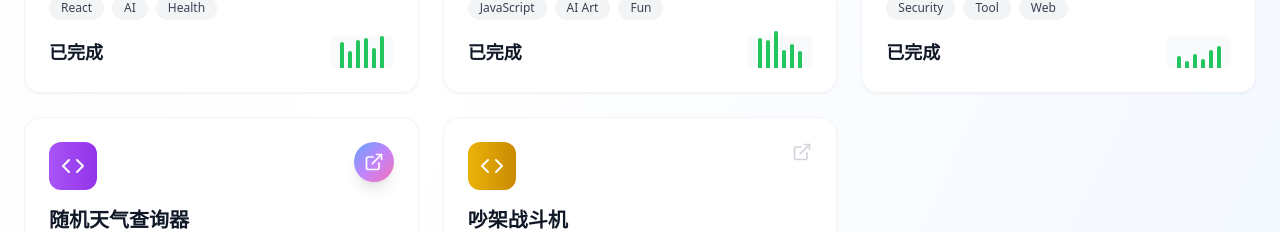
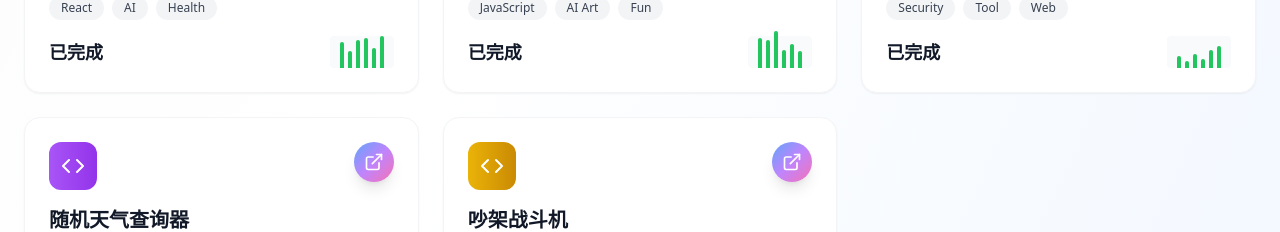
Before and after one commit to kimmmming/mywebsite, a React (Vite) app: page / in a window 1280 px wide. Shown: the part 1775-2007 px from the top of the page. Built offline with nearby package versions, Linux system fonts and the light colour scheme.

Commit message:
Update App.tsx

```diff
--- a/src/App.tsx
+++ b/src/App.tsx
@@ -69,7 +69,8 @@ const projects = [
     tags: ['AI', 'NLP', 'Fun'],
     metrics: '开发中',
     trend: 'up',
-    color: 'from-yellow-500 to-yellow-600'
+    color: 'from-yellow-500 to-yellow-600',
+    url: 'https://chaojia.kimlabs.top/'
   },
   // {
   //   id: 6,
```
